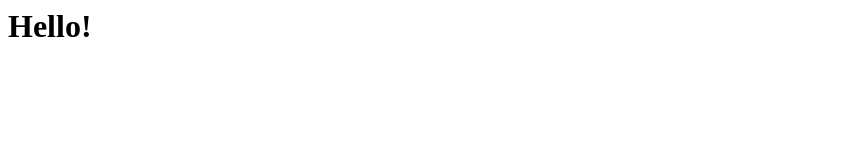
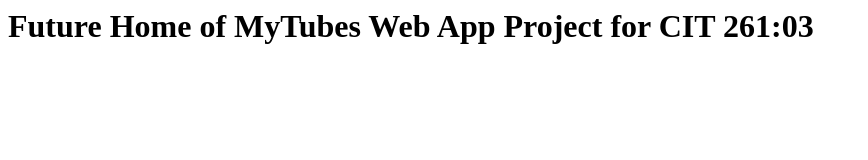
Before and after one commit to jalavold/MyTubes, a plain HTML site: page index.html in a window 1280 px wide. Shown: the whole page, without its empty margins (0-868 px from the left). Drawn offline with Linux system fonts and the light colour scheme.

Commit message:
Update index.html

```diff
--- a/index.html
+++ b/index.html
@@ -1 +1 @@
-<h1>Hello!<h1>
+<h1>Future Home of MyTubes Web App Project for CIT 261:03<h1>
```
